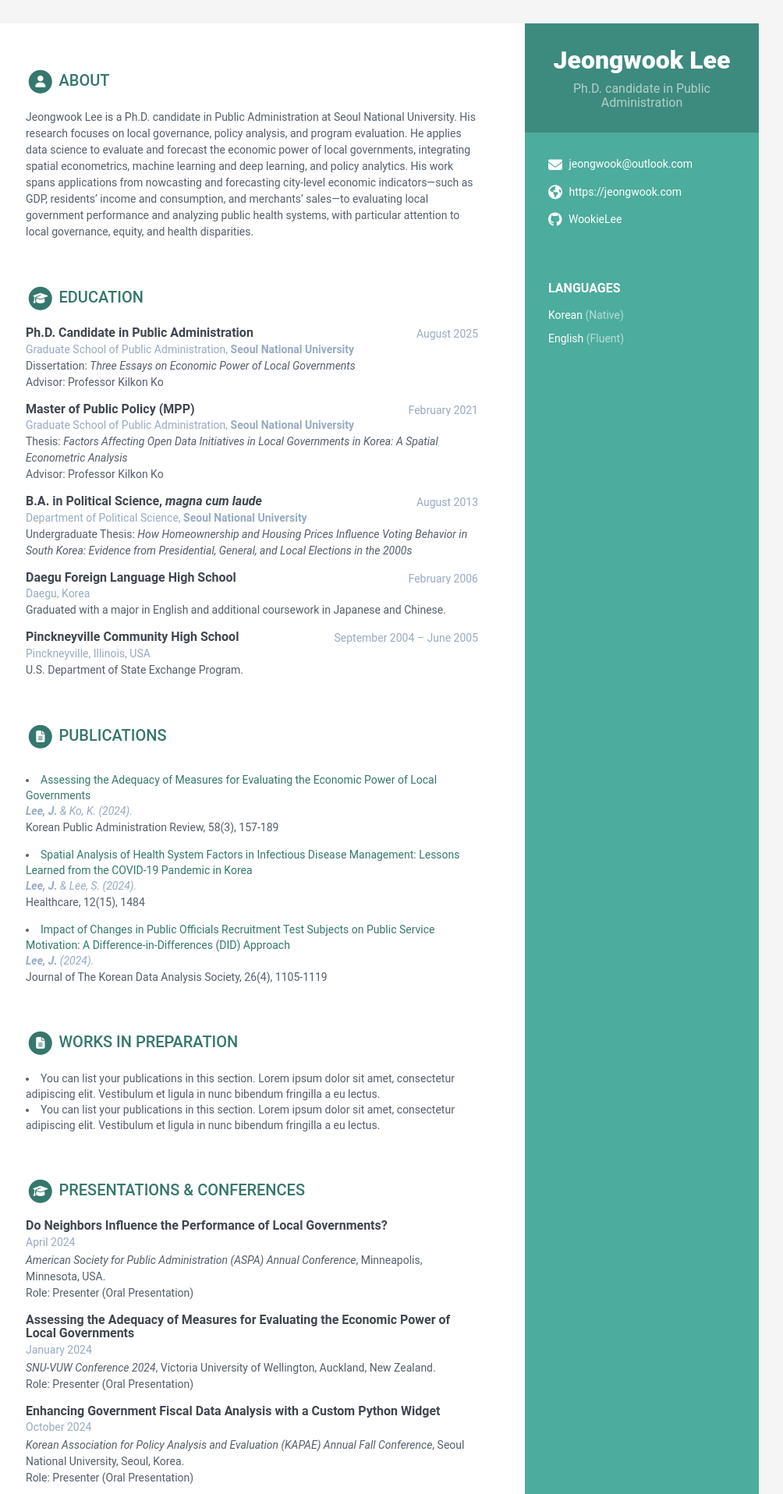
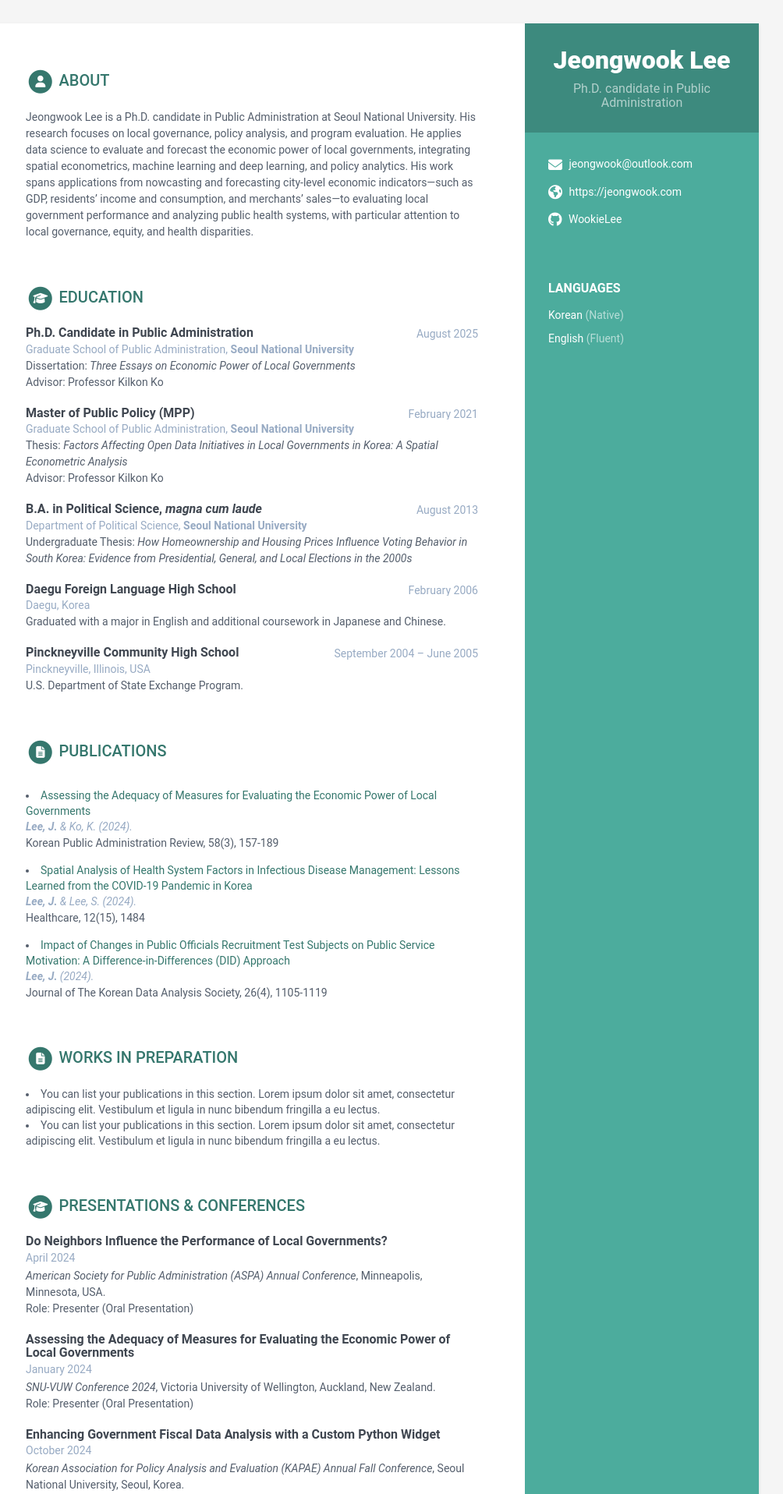
Before and after one commit to WookieLee/wookielee.github.io, a Jekyll site: the page built from index.html, in a window 1280 px wide. Shown: the top 1916 px of the page at 78% size, without its empty margins (167-1171 px from the left). Built offline with Jekyll 4.4.1, drawn with Linux system fonts in a browser that asks for light colours.

Commit message:
Update _base.scss

```diff
--- a/_sass/_base.scss
+++ b/_sass/_base.scss
@@ -187,7 +187,7 @@ p {
   .recommendations-section,
   .educations-section {
     .item {
-      margin-bottom: 15px;
+      margin-bottom: 20px;
     }
   }
   .upper-row,
```
